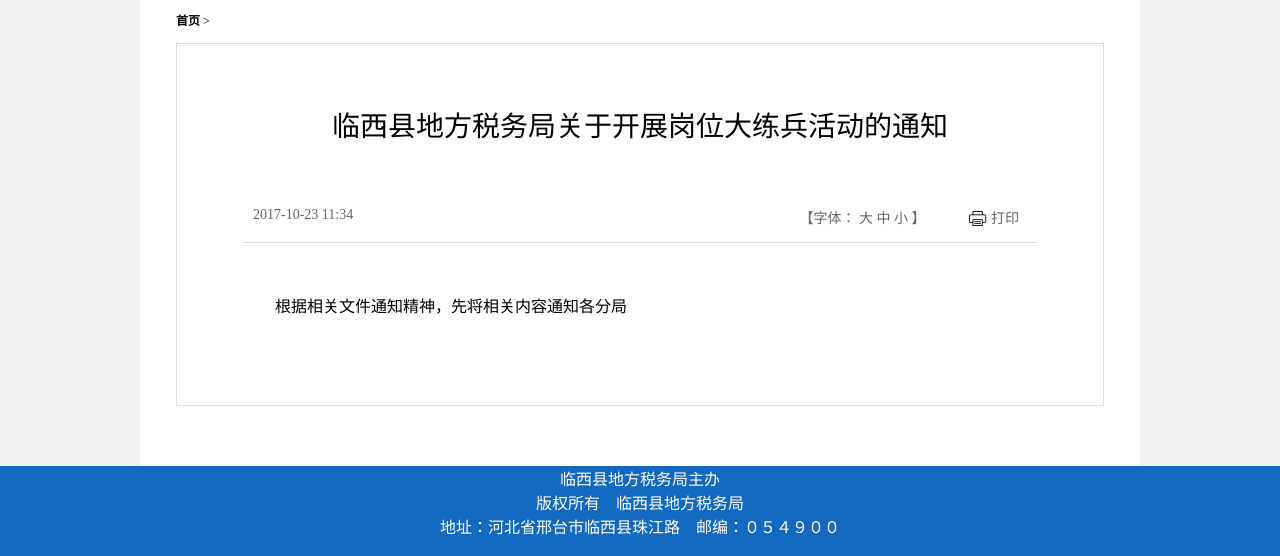
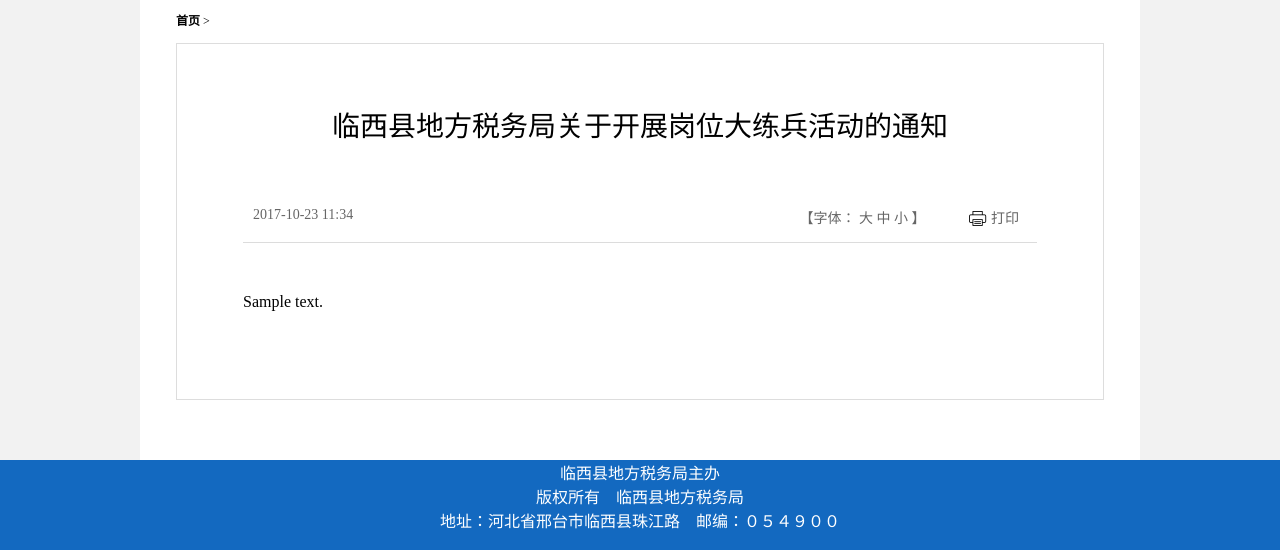
Before and after one commit to linxidd/lxds, a Flask app: template templates/article.html in a window 1280 px wide. Shown: the part 285-841 px from the top of the page. Run offline with Flask 2, Linux system fonts and the light colour scheme; the template is opened without the code that fills it: most values are stand-ins (such as "Sample title", 1, 10 or a date in 2020).

Commit message:
增加ueditor提交后直接显示功能‘

```diff
--- a/app.py
+++ b/app.py
@@ -22,8 +22,7 @@ def editor():
 
 @app.route('/upload/', methods=['GET', 'POST'])
 def upload():
-    print request.form
-    return render_template('article.html')
+    return render_template('article.html', content=request.form['editorValue'])
 
 
 if __name__ == '__main__':
--- /dev/null
+++ b/example.html
@@ -0,0 +1 @@
+<p style="text-align: center;"><span style="font-family: 微软雅黑, &quot;Microsoft YaHei&quot;; font-size: 36px;">临西县地方税务局关于举行岗位大练兵的通知</span></p><p><font face="宋体, SimSun"><span style="font-size: 18px;">各股室、分局、稽查局：</span></font></p><p style="margin-top: 5px; text-indent: 2em;"><font face="宋体, SimSun"><span style="font-size: 18px;">根据省局相关通知精神要求</span></font></p>
--- a/templates/article.html
+++ b/templates/article.html
@@ -1,6 +1,8 @@
 {% extends "layout.html" %}
 {% block header %}
 {{ super() }}
+<meta http-equiv="Content-Type" content="text/html;charset=utf-8" />
+<script src="{{ url_for('static', filename='ueditor/ueditor.parse.js')}}"></script>
 {% endblock %}
 {% block menu %}
 {% include "menu.html" %}
@@ -34,8 +36,11 @@
         </div>
       </div>
 <!-- 文章内容开始　-->
-      <div class="pages_content" id="UCAP-CONTENT">
-        <p style="text-indent:2em;font-family:宋体;font-size:12pt; ">根据相关文件通知精神，先将相关内容通知各分局</p>
+      <div class="pages_content" id="UEDITOR_CONTENT">
+        {{ content|safe }}
+        <script type="text/javascript">
+          uParse(#UEDITOR_CONTENT)
+        </script>
 <!-- 文章内容结束　-->
       </div>
 <!-- 文章数据结束　-->
```
